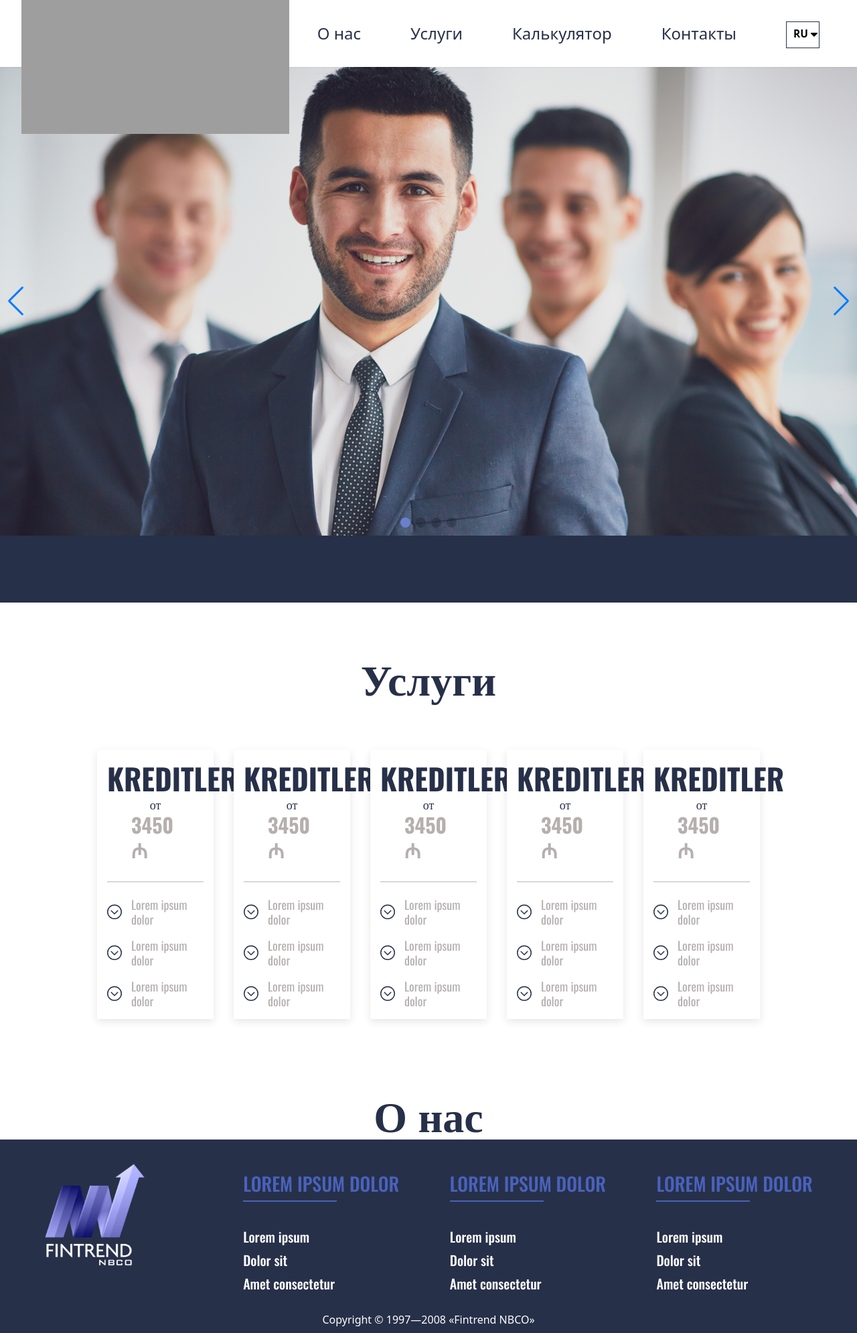
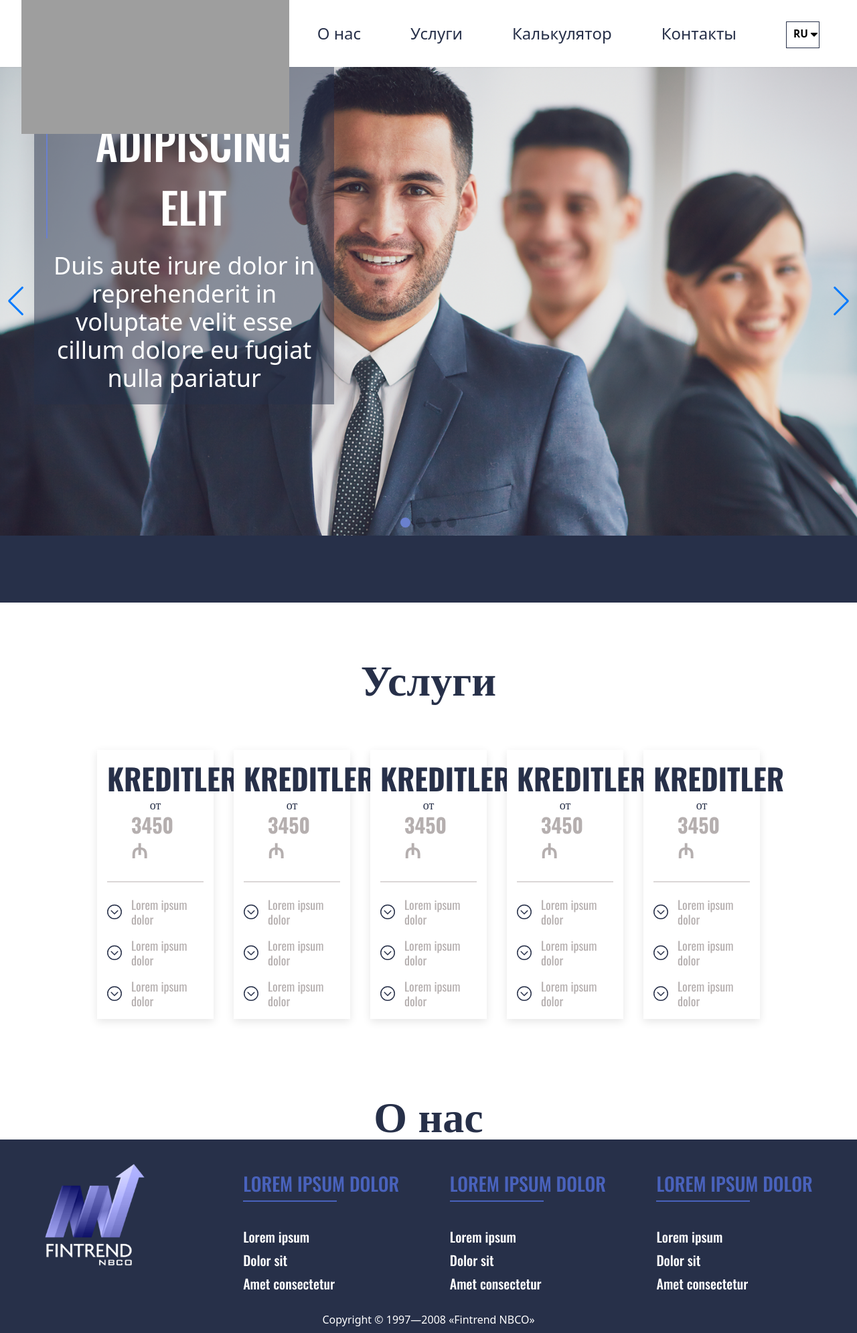
Before and after one commit to dakerdenis/fintrend, a PHP site: page / in a window 1280 px wide. Shown: the whole page at 67% size. Run offline with PHP 8.4, Linux system fonts and the light colour scheme; grey boxes are pictures that could not be loaded.

Commit message:
added ico

```diff
--- a/index.html
+++ b/index.html
@@ -6,6 +6,8 @@
     <meta name="viewport" content="width=device-width, initial-scale=1.0" />
     <title>Fintrend</title>
 
+    <!--ico--->
+    <link rel="shortcut icon" href="./imgs/ico.png" type="image/x-icon">
     <!-- Link Swiper's CSS -->
 
     <link
@@ -79,7 +81,9 @@
                     <img src="./imgs/abc.png" alt="">
                     <div class="swiper__slide_content_dontainer">
                         <div class="swpr_sld_content_blockname">
-                          Lorem ipsum dolor sit amet, Lorem ipsum adipiscing elit
+                          Lorem ipsum dolor sit amet,<span>
+                            Lorem ipsum
+                          </span> adipiscing elit
                         </div>
                         <div class="swpr_sld_content_desc">
                           Duis aute irure dolor in reprehenderit in voluptate velit esse cillum dolore eu fugiat nulla pariatur
--- a/style/style.css
+++ b/style/style.css
@@ -249,14 +249,44 @@ padding: 5px 0px;
 }
 .swiper__slide__contentblock img {
   height: 100%;
+  z-index: 9;
 }
 .swiper__slide_content_dontainer {
   position: absolute;
-  display: none;
+
+  z-index: 20;
+  background-color: rgba(39, 48, 73, 0.48);
+  bottom: 28%;
+  left: 4%;
+
+  width: 35%;
+  padding: 18px;
+
 }
 .swpr_sld_content_blockname {
+  padding-left: 25px;
+  border-left: 2px solid rgba(106, 128, 207, 1);
+  font-family: 'Oswald';
+font-style: normal;
+font-weight: 500;
+font-size: 64px;
+line-height: 95px;
+color: rgba(255, 255, 255, 1);
+text-transform: uppercase;
+margin-bottom: 20px;
+margin-top: 15px;
+
+}
+.swpr_sld_content_blockname span {
+  color:rgba(106, 128, 207, 1) ;
 }
 .swpr_sld_content_desc {
+  color: rgba(255, 255, 255, 1);
+  font-style: normal;
+font-weight: 500;
+font-size: 36px;
+line-height: 42px;
+
 }
 /*********services elements*****************/
 /*********services elements*****************/
```
Also changed, not shown: imgs/Logog.png (added), imgs/ico.png (added).
